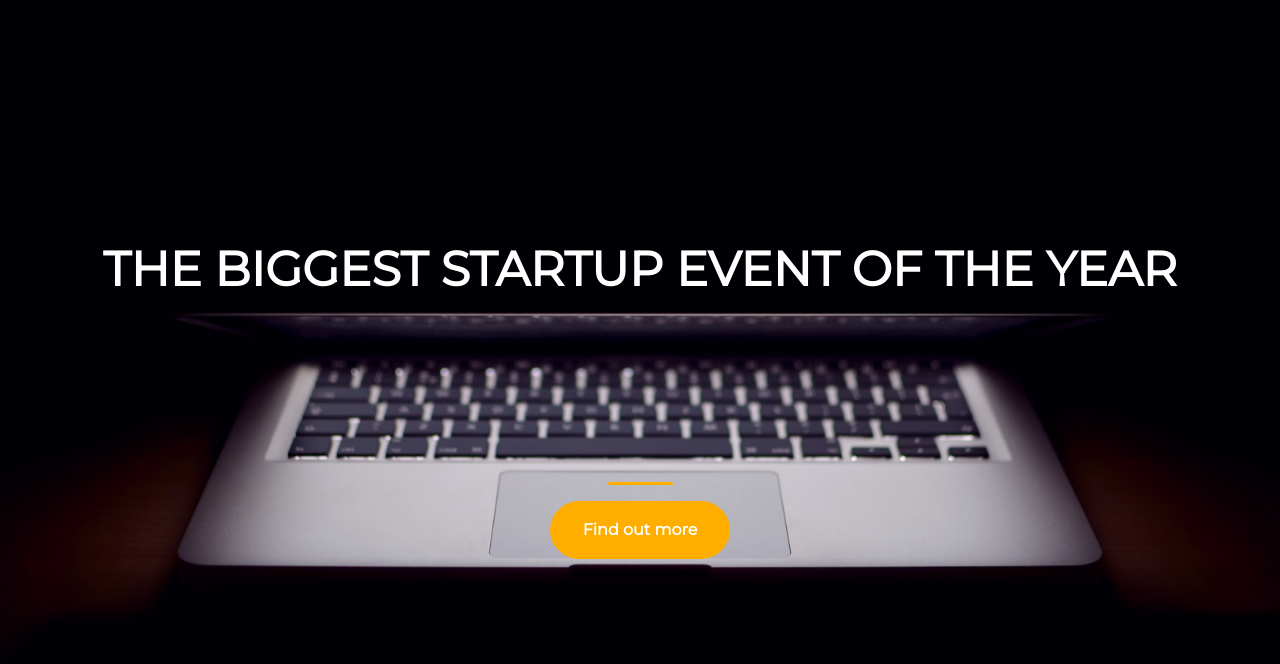
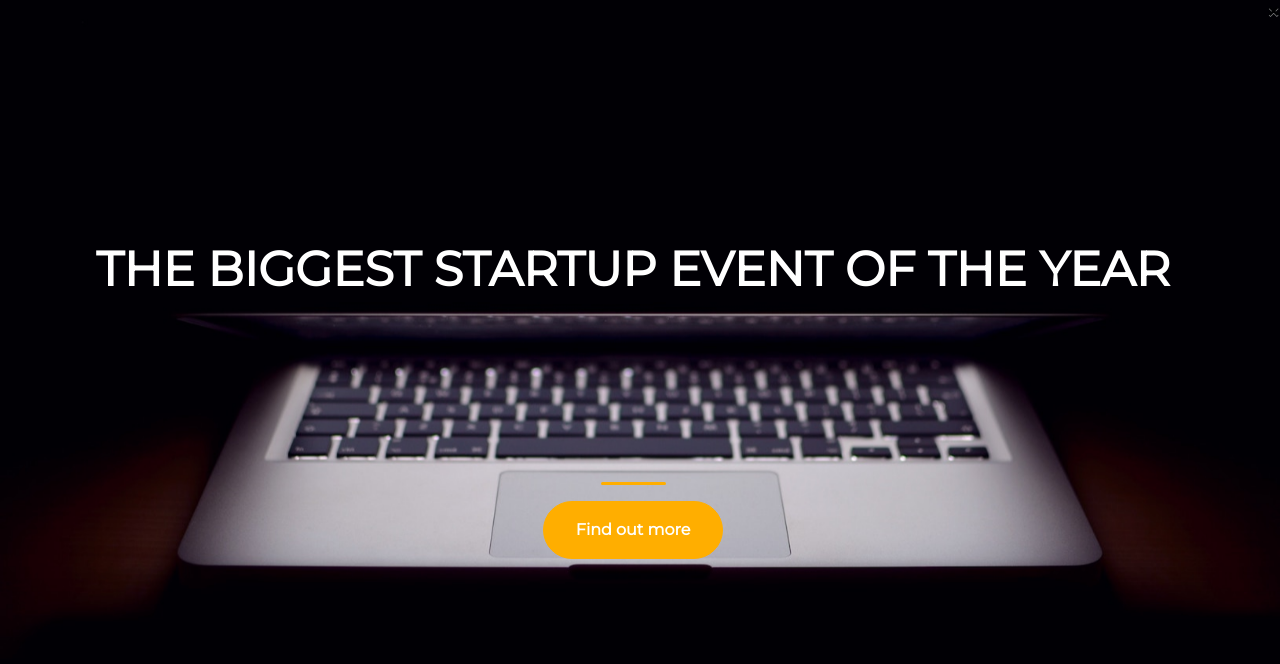
Before and after one commit to tvasari/TVMM, a plain HTML site: page index.html in a window 1280 px wide. Drawn offline with nearby package versions, Linux system fonts and the light colour scheme.

Commit message:
Update index.html

```diff
--- a/index.html
+++ b/index.html
@@ -16,6 +16,9 @@
     <link rel="stylesheet" type="text/css" href="style.css">
   </head>
   <body>
+    <button type="button" class="close" aria-label="Close">
+      <span aria-hidden="true">&times;</span>
+    </button>
     <div class="container d-flex align-items-center h-100">
       <div class="row">
         <header class="text-center col-12">
```
